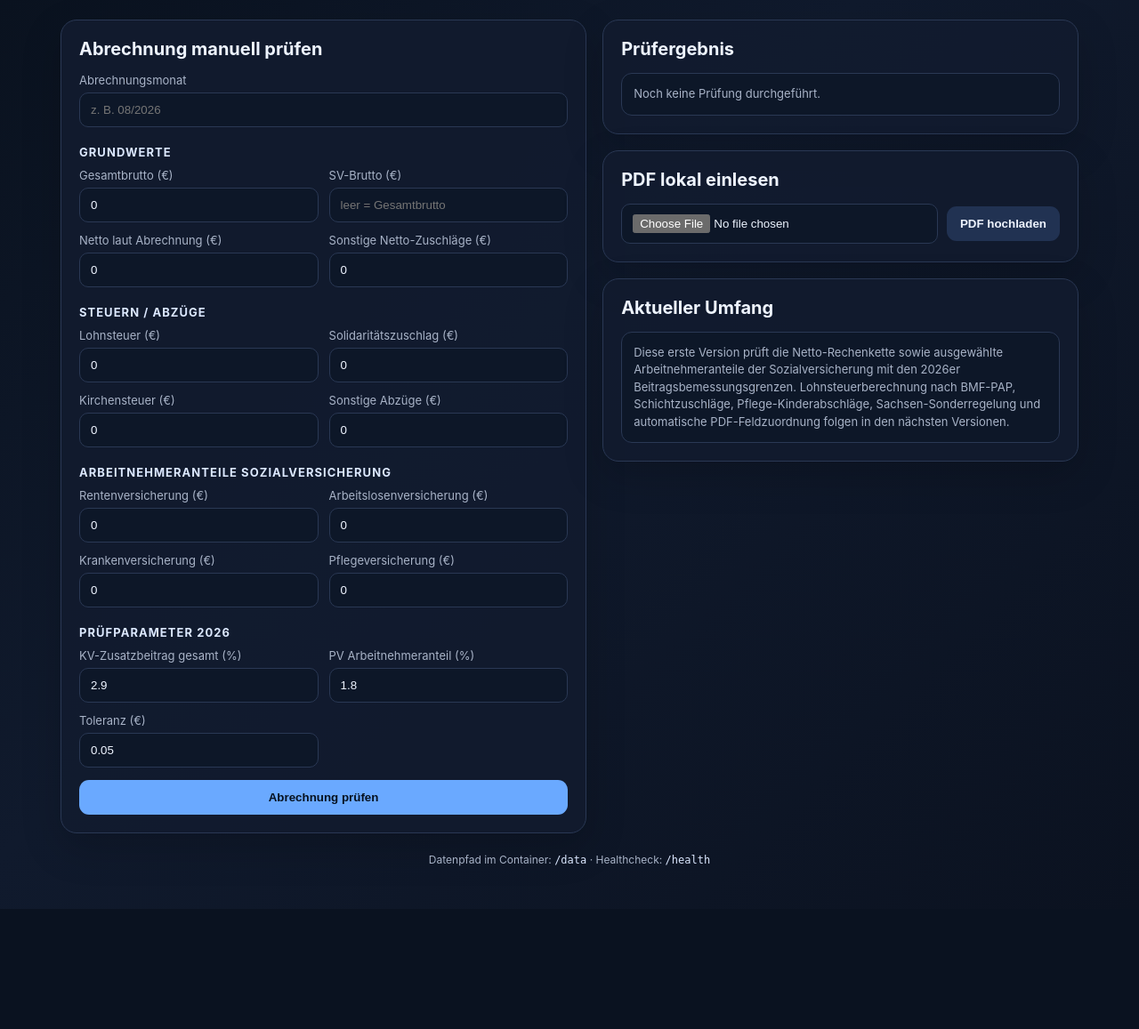
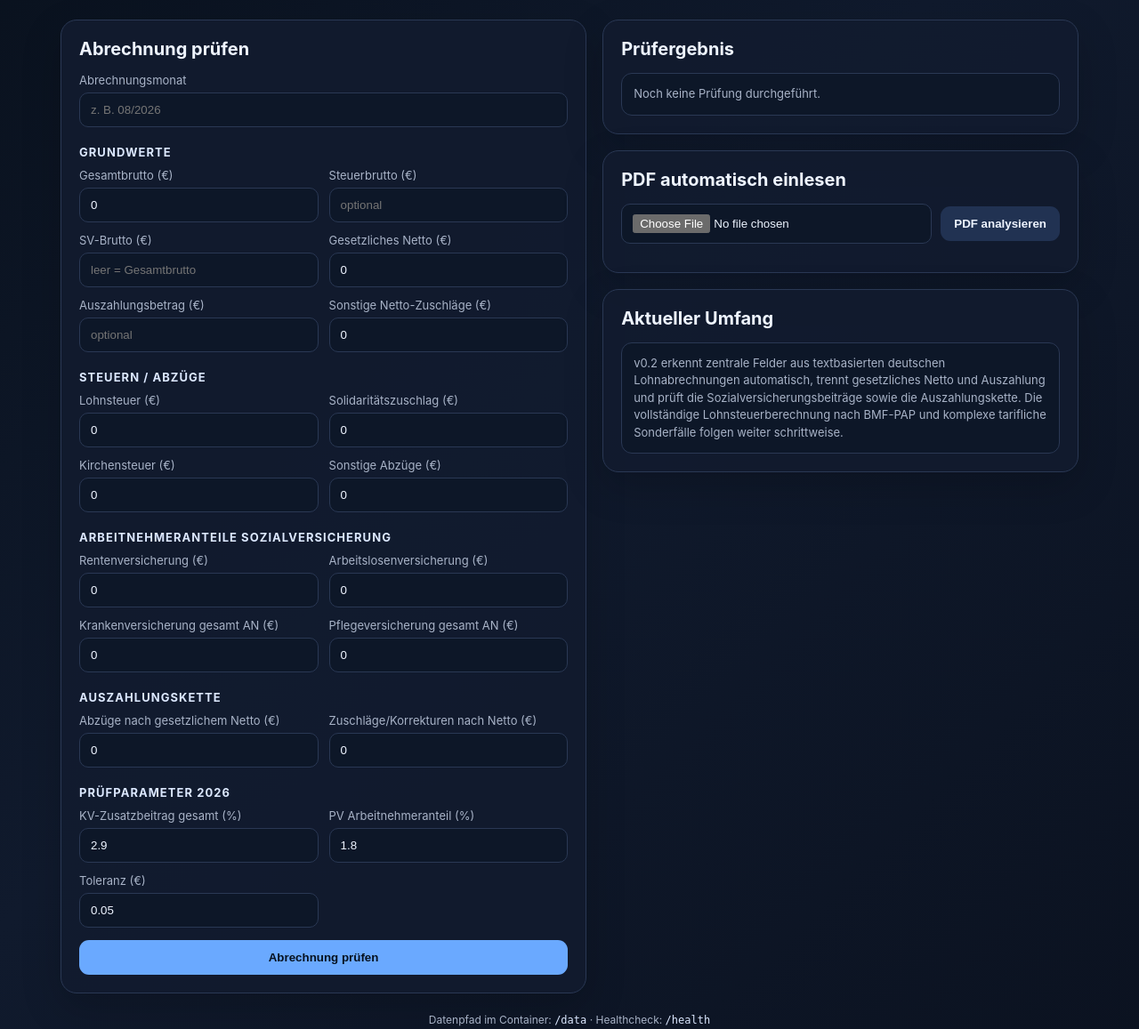
Before and after one commit to 2CrAzYTV/payroll-checker, a FastAPI app: page / in a window 1280 px wide. Shown: the part 133-1290 px from the top of the page at 89% size. Before the commit the page ends 1155 px from the top, so only its background shows below. Run offline with FastAPI, Linux system fonts and the light colour scheme; parts of the project's set-up code (start-up, migrations or seed data) failed here and were passed over.

Commit message:
Auto-fill payroll form from uploaded PDFs

```diff
--- a/app/templates/index.html
+++ b/app/templates/index.html
@@ -39,6 +39,8 @@
     .notice { background:#0d1728; border:1px solid var(--line); border-radius:12px; padding:13px; color:var(--muted); font-size:13px; line-height:1.5; }
     .spacer { height:18px; }
     .upload-result { margin-top:12px; white-space:pre-wrap; word-break:break-word; }
+    .detected { margin-top:12px; display:grid; gap:8px; }
+    .detected-item { display:flex; justify-content:space-between; gap:14px; padding:8px 10px; border:1px solid var(--line); border-radius:10px; background:#0d1728; }
     footer { margin-top:22px; color:var(--muted); font-size:12px; text-align:center; }
     code { color:#dce8ff; }
     @media (max-width:850px) { .grid { grid-template-columns:1fr; } .fields { grid-template-columns:1fr; } .full,.section-title { grid-column:auto; } .row { grid-template-columns:1fr 1fr; } header { flex-direction:column; } }
@@ -56,7 +58,7 @@
 
   <div class="grid">
     <div class="card">
-      <h2>Abrechnung manuell prüfen</h2>
+      <h2>Abrechnung prüfen</h2>
       <form id="checkForm">
         <div class="fields">
           <label class="full">Abrechnungsmonat
@@ -64,8 +66,10 @@
           </label>
           <div class="section-title">Grundwerte</div>
           <label>Gesamtbrutto (€)<input id="gross" type="number" step="0.01" value="0" required></label>
+          <label>Steuerbrutto (€)<input id="tax_gross" type="number" step="0.01" placeholder="optional"></label>
           <label>SV-Brutto (€)<input id="sv_gross" type="number" step="0.01" placeholder="leer = Gesamtbrutto"></label>
-          <label>Netto laut Abrechnung (€)<input id="stated_net" type="number" step="0.01" value="0" required></label>
+          <label>Gesetzliches Netto (€)<input id="stated_net" type="number" step="0.01" value="0" required></label>
+          <label>Auszahlungsbetrag (€)<input id="stated_payout" type="number" step="0.01" placeholder="optional"></label>
           <label>Sonstige Netto-Zuschläge (€)<input id="other_net_additions" type="number" step="0.01" value="0"></label>
 
           <div class="section-title">Steuern / Abzüge</div>
@@ -77,12 +81,16 @@
           <div class="section-title">Arbeitnehmeranteile Sozialversicherung</div>
           <label>Rentenversicherung (€)<input id="pension_employee" type="number" step="0.01" value="0"></label>
           <label>Arbeitslosenversicherung (€)<input id="unemployment_employee" type="number" step="0.01" value="0"></label>
-          <label>Krankenversicherung (€)<input id="health_employee" type="number" step="0.01" value="0"></label>
-          <label>Pflegeversicherung (€)<input id="care_employee" type="number" step="0.01" value="0"></label>
+          <label>Krankenversicherung gesamt AN (€)<input id="health_employee" type="number" step="0.01" value="0"></label>
+          <label>Pflegeversicherung gesamt AN (€)<input id="care_employee" type="number" step="0.01" value="0"></label>
+
+          <div class="section-title">Auszahlungskette</div>
+          <label>Abzüge nach gesetzlichem Netto (€)<input id="payout_deductions" type="number" step="0.01" value="0"></label>
+          <label>Zuschläge/Korrekturen nach Netto (€)<input id="payout_additions" type="number" step="0.01" value="0"></label>
 
           <div class="section-title">Prüfparameter 2026</div>
-          <label>KV-Zusatzbeitrag gesamt (%)<input id="health_additional_rate" type="number" step="0.01" value="2.9"></label>
-          <label>PV Arbeitnehmeranteil (%)<input id="care_employee_rate" type="number" step="0.01" value="1.8"></label>
+          <label>KV-Zusatzbeitrag gesamt (%)<input id="health_additional_rate" type="number" step="0.0001" value="2.9"></label>
+          <label>PV Arbeitnehmeranteil (%)<input id="care_employee_rate" type="number" step="0.0001" value="1.8"></label>
           <label>Toleranz (€)<input id="tolerance" type="number" step="0.01" value="0.05"></label>
         </div>
         <button class="primary" type="submit">Abrechnung prüfen</button>
@@ -99,19 +107,20 @@
       <div class="spacer"></div>
 
       <div class="card">
-        <h2>PDF lokal einlesen</h2>
+        <h2>PDF automatisch einlesen</h2>
         <div class="upload">
           <input id="pdfFile" type="file" accept="application/pdf,.pdf">
-          <button class="secondary" id="uploadBtn" type="button">PDF hochladen</button>
+          <button class="secondary" id="uploadBtn" type="button">PDF analysieren</button>
         </div>
         <div id="uploadResult" class="upload-result notice" style="display:none"></div>
+        <div id="detectedFields" class="detected"></div>
       </div>
 
       <div class="spacer"></div>
 
       <div class="card">
         <h2>Aktueller Umfang</h2>
-        <div class="notice">Diese erste Version prüft die Netto-Rechenkette sowie ausgewählte Arbeitnehmeranteile der Sozialversicherung mit den 2026er Beitragsbemessungsgrenzen. Lohnsteuerberechnung nach BMF-PAP, Schichtzuschläge, Pflege-Kinderabschläge, Sachsen-Sonderregelung und automatische PDF-Feldzuordnung folgen in den nächsten Versionen.</div>
+        <div class="notice">v0.2 erkennt zentrale Felder aus textbasierten deutschen Lohnabrechnungen automatisch, trennt gesetzliches Netto und Auszahlung und prüft die Sozialversicherungsbeiträge sowie die Auszahlungskette. Die vollständige Lohnsteuerberechnung nach BMF-PAP und komplexe tarifliche Sonderfälle folgen weiter schrittweise.</div>
       </div>
     </div>
   </div>
@@ -122,18 +131,50 @@
 <script>
 const money = v => new Intl.NumberFormat('de-DE',{style:'currency',currency:'EUR'}).format(Number(v||0));
 const num = id => Number(document.getElementById(id).value || 0);
+const optionalNum = id => {
+  const raw = document.getElementById(id).value.trim();
+  return raw === '' ? null : Number(raw);
+};
+
+function setField(id, value) {
+  if (value === null || value === undefined || value === '') return;
+  const el = document.getElementById(id);
+  if (el) el.value = value;
+}
+
+function autoFill(fields) {
+  Object.entries(fields || {}).forEach(([key,value]) => setField(key,value));
+}
+
+function renderDetected(data) {
+  const box = document.getElementById('detectedFields');
+  const labels = {
+    payroll_month:'Abrechnungsmonat', gross:'Gesamtbrutto', tax_gross:'Steuerbrutto', sv_gross:'SV-Brutto',
+    stated_net:'Gesetzliches Netto', stated_payout:'Auszahlungsbetrag', wage_tax:'Lohnsteuer',
+    pension_employee:'Rentenversicherung', unemployment_employee:'Arbeitslosenversicherung',
+    health_employee:'Krankenversicherung AN gesamt', care_employee:'Pflegeversicherung AN gesamt',
+    payout_deductions:'Abzüge nach Netto', payout_additions:'Zuschläge/Korrekturen nach Netto',
+    health_additional_rate:'ermittelter KV-Zusatzbeitrag gesamt', care_employee_rate:'ermittelter PV-Anteil'
+  };
+  const percentFields = new Set(['health_additional_rate','care_employee_rate']);
+  const rows = Object.entries(data || {}).filter(([k,v]) => labels[k] && v !== null && v !== '' && v !== 0).map(([k,v]) => {
+    const shown = k === 'payroll_month' ? v : percentFields.has(k) ? `${Number(v).toFixed(4)} %` : money(v);
+    return `<div class="detected-item"><span>${labels[k]}</span><strong>${shown}</strong></div>`;
+  });
+  box.innerHTML = rows.length ? `<div class="section-title" style="margin-top:4px">Automatisch erkannt</div>${rows.join('')}` : '';
+}
 
 document.getElementById('checkForm').addEventListener('submit', async (e) => {
   e.preventDefault();
-  const svRaw = document.getElementById('sv_gross').value.trim();
   const payload = {
     payroll_month: document.getElementById('payroll_month').value.trim(),
-    gross: num('gross'), sv_gross: svRaw === '' ? null : Number(svRaw), stated_net: num('stated_net'),
+    gross: num('gross'), tax_gross: optionalNum('tax_gross'), sv_gross: optionalNum('sv_gross'),
+    stated_net: num('stated_net'), stated_payout: optionalNum('stated_payout'),
     wage_tax: num('wage_tax'), solidarity_surcharge: num('solidarity_surcharge'), church_tax: num('church_tax'),
     pension_employee: num('pension_employee'), unemployment_employee: num('unemployment_employee'),
     health_employee: num('health_employee'), care_employee: num('care_employee'), other_deductions: num('other_deductions'),
-    other_net_additions: num('other_net_additions'), health_additional_rate: num('health_additional_rate'),
-    care_employee_rate: num('care_employee_rate'), tolerance: num('tolerance')
+    other_net_additions: num('other_net_additions'), payout_deductions: num('payout_deductions'), payout_additions: num('payout_additions'),
+    health_additional_rate: num('health_additional_rate'), care_employee_rate: num('care_employee_rate'), tolerance: num('tolerance')
   };
 
   const r = await fetch('/api/check',{method:'POST',headers:{'Content-Type':'application/json'},body:JSON.stringify(payload)});
@@ -142,15 +183,16 @@ document.getElementById('checkForm').addEventListener('submit', async (e) => {
   document.getElementById('emptyResult').style.display='none';
   const el = document.getElementById('result'); el.style.display='block';
   const icon = data.overall === 'ok' ? '✅' : data.overall === 'warning' ? '🟡' : '❌';
-  let rows = data.comparisons.map(x => `
+  const rows = data.comparisons.map(x => `
     <div class="row">
       <div><strong>${x.name}</strong><small>${x.message}</small></div>
       <div><small>Abrechnung</small>${money(x.stated)}</div>
       <div><small>Berechnet</small>${money(x.expected)}</div>
       <div class="state ${x.level}"><small>Differenz</small>${money(x.difference)}</div>
     </div>`).join('');
+  const payoutInfo = data.calculated_payout !== null ? `<small>Auszahlung berechnet: ${money(data.calculated_payout)}</small>` : '';
   el.innerHTML = `
-    <div class="result-head ${data.overall}"><div class="state">${icon} ${data.overall_text}</div><small>Netto berechnet: ${money(data.calculated_net)} · Differenz: ${money(data.net_difference)}</small></div>
+    <div class="result-head ${data.overall}"><div class="state">${icon} ${data.overall_text}</div>${payoutInfo}</div>
     ${rows}
     <div class="notice" style="margin-top:14px">${data.notice}</div>`;
 });
@@ -159,11 +201,13 @@ document.getElementById('uploadBtn').addEventListener('click', async () => {
   const input = document.getElementById('pdfFile');
   if (!input.files.length) { alert('Bitte zuerst eine PDF auswählen.'); return; }
   const form = new FormData(); form.append('file', input.files[0]);
-  const box = document.getElementById('uploadResult'); box.style.display='block'; box.textContent='Upload läuft…';
+  const box = document.getElementById('uploadResult'); box.style.display='block'; box.textContent='PDF wird lokal analysiert…';
   const r = await fetch('/api/upload',{method:'POST',body:form});
   const data = await r.json();
   if (!r.ok) { box.textContent = data.detail || 'Upload fehlgeschlagen.'; return; }
-  box.textContent = `${data.message}\n\nDatei: ${data.original_name}\nErkannte Zeichen: ${data.extracted_chars}` + (data.text_sample ? `\n\nTextvorschau:\n${data.text_sample}` : '');
+  autoFill(data.parsed?.fields || {});
+  renderDetected(data.parsed?.fields || {});
+  box.textContent = `${data.message}\nDie erkannten Werte wurden in die Prüffelder übernommen. Bitte vor der Prüfung kurz kontrollieren.\n\nDatei: ${data.original_name}\nErkannte Zeichen: ${data.extracted_chars}`;
 });
 </script>
 </body>
```
